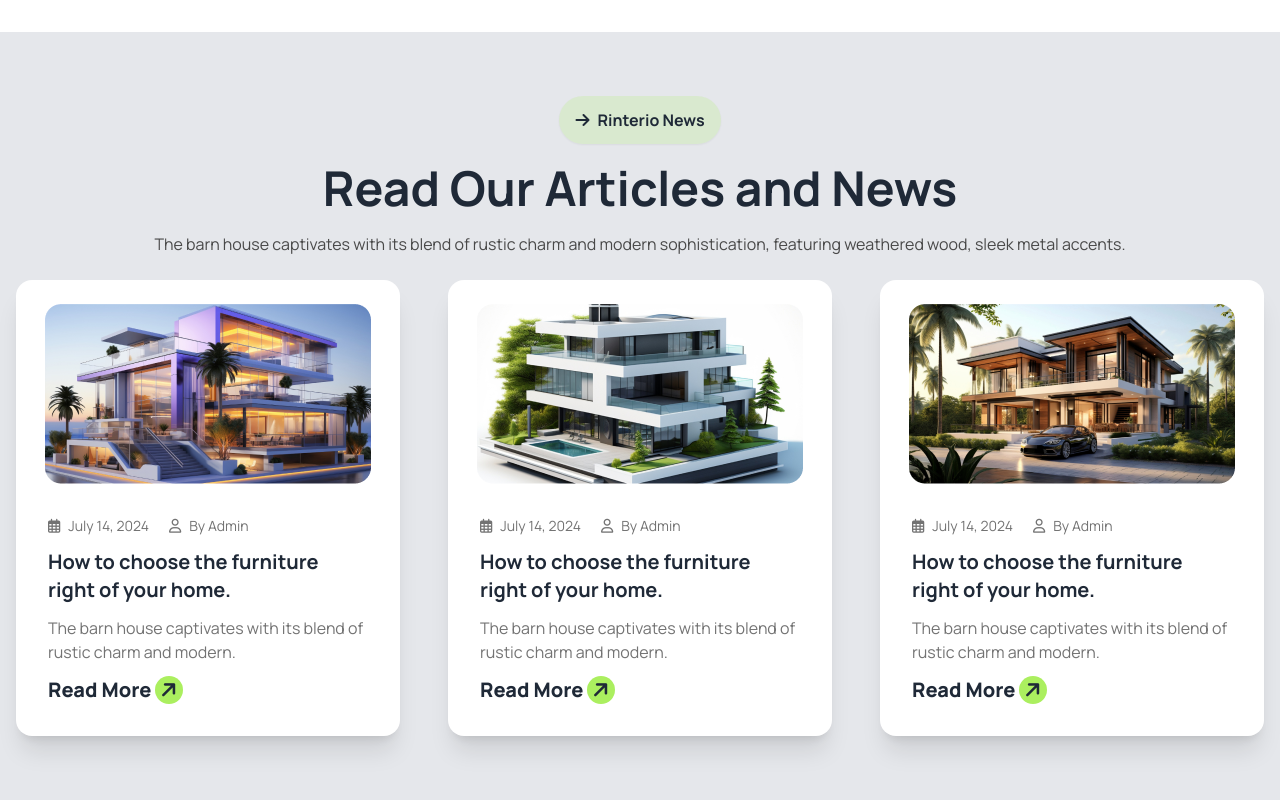
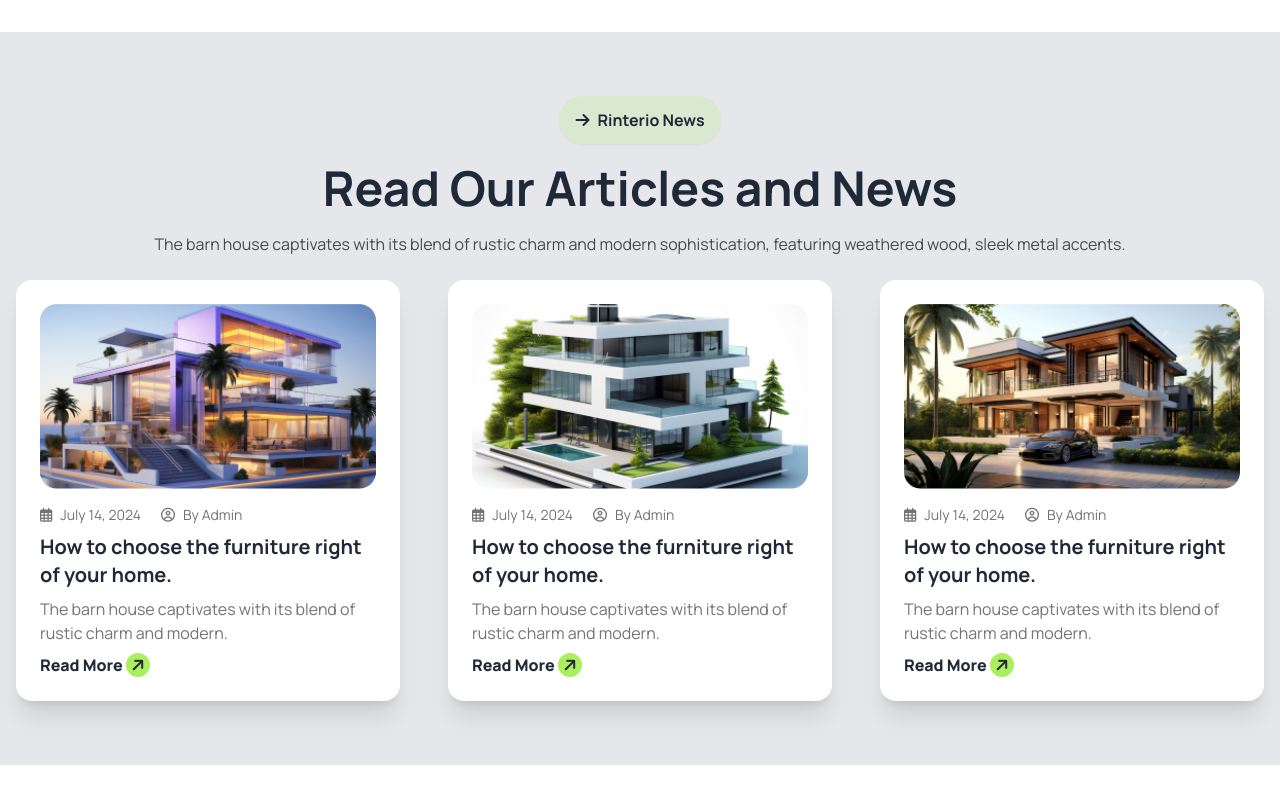
Before and after one commit to tan45Nadim/PH-B10A3-Rental-Solutions, a plain HTML site: page index.html in a window 1280 px wide. Shown: the part 2695-3495 px from the top of the page. After the commit the page ends 3460 px from the top, so only its background shows below. Drawn offline with nearby package versions, Linux system fonts and the light colour scheme.

Commit message:
article section problem fixed

```diff
--- a/index.html
+++ b/index.html
@@ -470,18 +470,10 @@
           <div class="flex flex-col lg:flex-row gap-6 lg:gap-12">
             <!-- card-1 -->
             <div
-              class="card flex flex-col md:flex-row lg:flex-col items-center bg-white shadow-xl"
+              class="rounded-2xl p-6 flex flex-col md:flex-row lg:flex-col bg-white shadow-xl gap-4"
             >
-              <div>
-                <figure class="pt-6 md:pl-6 lg:pl-0">
-                  <img
-                    src="./assets/article1.png"
-                    alt="building-img"
-                    class="rounded-xl object-cover w-full px-5"
-                  />
-                </figure>
-              </div>
-              <div class="card-body space-y-1">
+              <img src="./assets/article1.png" alt="building-img" />
+              <div class="space-y-2">
                 <div
                   class="text-sm text-[#737373] flex flex-row items-center space-x-5"
                 >
@@ -490,41 +482,31 @@
                     <p>July 14, 2024</p>
                   </div>
                   <div class="flex flex-row items-center space-x-2">
-                    <i class="fa-regular fa-user"></i>
+                    <i class="fa-regular fa-circle-user"></i>
                     <p>By Admin</p>
                   </div>
                 </div>
-                <h2 class="card-title font-bold">
+                <h2 class="text-xl font-bold">
                   How to choose the furniture right of your home.
                 </h2>
                 <p class="text-base text-[#737373]">
                   The barn house captivates with its blend of rustic charm and
                   modern.
                 </p>
-                <div class="card-actions">
-                  <button class="text-xl font-extrabold hover:text-red-600">
+                <button class="text-base font-extrabold hover:text-red-600">
                   Read More
                   <i
-                      class="fa-solid fa-arrow-right rounded-full bg-rinterio-primary w-7 h-7 p-1 -rotate-45"
+                    class="fa-solid fa-arrow-right rounded-full bg-rinterio-primary w-6 h-6 p-1 -rotate-45"
                   ></i>
                 </button>
               </div>
             </div>
-            </div>
             <!-- card-2 -->
             <div
-              class="card flex flex-col md:flex-row lg:flex-col items-center bg-white shadow-xl"
+              class="rounded-2xl p-6 flex flex-col md:flex-row lg:flex-col bg-white shadow-xl gap-4"
             >
-              <div>
-                <figure class="pt-6 md:pl-6 lg:pl-0">
-                  <img
-                    src="./assets/article2.png"
-                    alt="building-img"
-                    class="rounded-xl object-cover w-full px-5"
-                  />
-                </figure>
-              </div>
-              <div class="card-body space-y-1">
+              <img src="./assets/article2.png" alt="building-img" />
+              <div class="space-y-2">
                 <div
                   class="text-sm text-[#737373] flex flex-row items-center space-x-5"
                 >
@@ -533,41 +515,31 @@
                     <p>July 14, 2024</p>
                   </div>
                   <div class="flex flex-row items-center space-x-2">
-                    <i class="fa-regular fa-user"></i>
+                    <i class="fa-regular fa-circle-user"></i>
                     <p>By Admin</p>
                   </div>
                 </div>
-                <h2 class="card-title font-bold">
+                <h2 class="text-xl font-bold">
                   How to choose the furniture right of your home.
                 </h2>
                 <p class="text-base text-[#737373]">
                   The barn house captivates with its blend of rustic charm and
                   modern.
                 </p>
-                <div class="card-actions">
-                  <button class="text-xl font-extrabold hover:text-red-600">
+                <button class="text-base font-extrabold hover:text-red-600">
                   Read More
                   <i
-                      class="fa-solid fa-arrow-right rounded-full bg-rinterio-primary w-7 h-7 p-1 -rotate-45"
+                    class="fa-solid fa-arrow-right rounded-full bg-rinterio-primary w-6 h-6 p-1 -rotate-45"
                   ></i>
                 </button>
               </div>
             </div>
-            </div>
             <!-- card-3 -->
             <div
-              class="card flex flex-col md:flex-row lg:flex-col items-center bg-white shadow-xl"
+              class="rounded-2xl p-6 flex flex-col md:flex-row lg:flex-col bg-white shadow-xl gap-4"
             >
-              <div>
-                <figure class="pt-6 md:pl-6 lg:pl-0">
-                  <img
-                    src="./assets/article3.png"
-                    alt="building-img"
-                    class="rounded-xl object-cover w-full px-5"
-                  />
-                </figure>
-              </div>
-              <div class="card-body space-y-1">
+              <img src="./assets/article3.png" alt="building-img" />
+              <div class="space-y-2">
                 <div
                   class="text-sm text-[#737373] flex flex-row items-center space-x-5"
                 >
@@ -576,25 +548,23 @@
                     <p>July 14, 2024</p>
                   </div>
                   <div class="flex flex-row items-center space-x-2">
-                    <i class="fa-regular fa-user"></i>
+                    <i class="fa-regular fa-circle-user"></i>
                     <p>By Admin</p>
                   </div>
                 </div>
-                <h2 class="card-title font-bold">
+                <h2 class="text-xl font-bold">
                   How to choose the furniture right of your home.
                 </h2>
                 <p class="text-base text-[#737373]">
                   The barn house captivates with its blend of rustic charm and
                   modern.
                 </p>
-                <div class="card-actions">
-                  <button class="text-xl font-extrabold hover:text-red-600">
+                <button class="text-base font-extrabold hover:text-red-600">
                   Read More
                   <i
-                      class="fa-solid fa-arrow-right rounded-full bg-rinterio-primary w-7 h-7 p-1 -rotate-45"
+                    class="fa-solid fa-arrow-right rounded-full bg-rinterio-primary w-6 h-6 p-1 -rotate-45"
                   ></i>
                 </button>
-                </div>
               </div>
             </div>
           </div>
```
Lines whose indentation alone changed are shown as unchanged.
